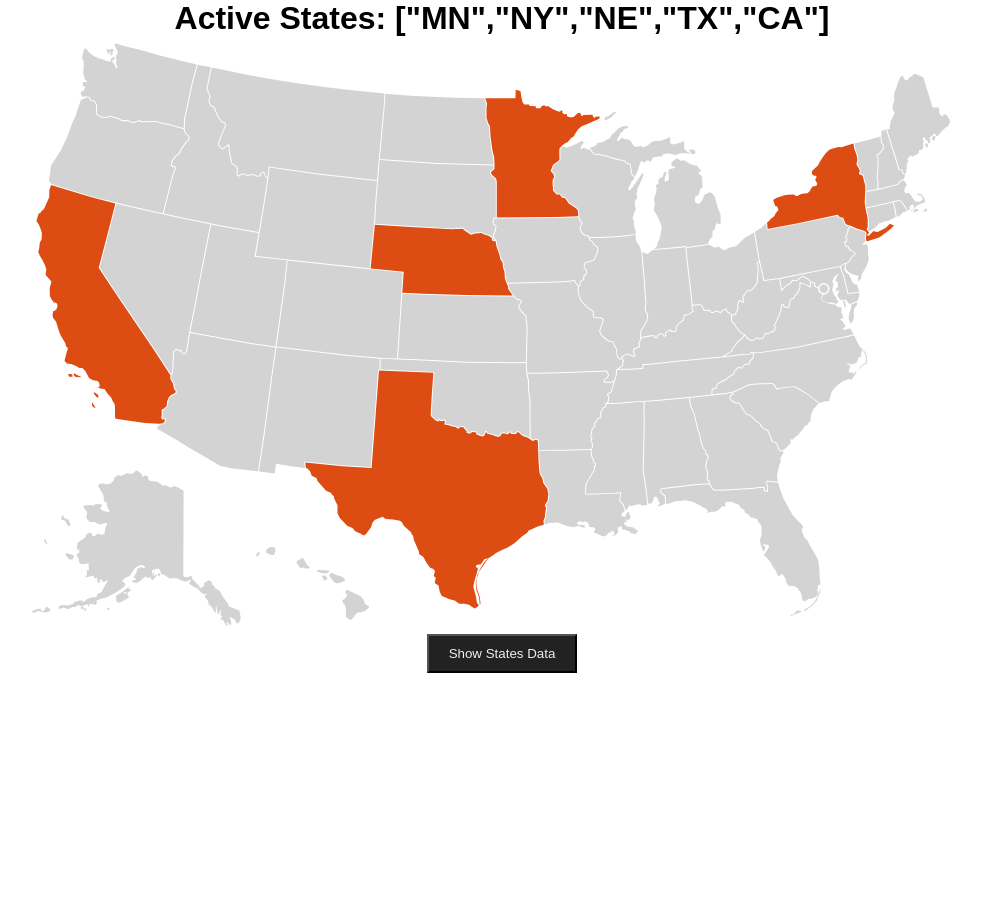
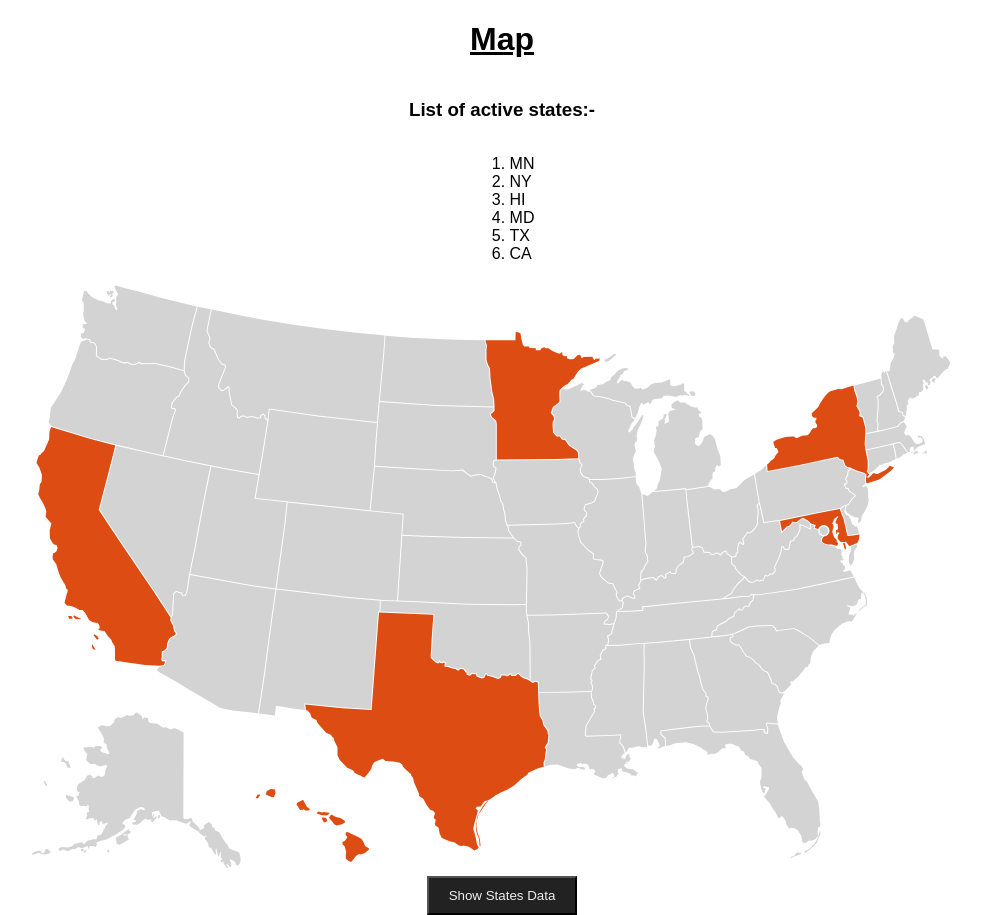
Before and after one commit to piyushabbi/piyRemapUsa, a React (Create React App) app: page / in a window 1280 px wide. Shown: the whole page, without its empty margins (138-1119 px from the left). Before the commit the page ends 800 px from the top, so only its background shows below. Built offline with nearby package versions, Linux system fonts and the light colour scheme.

Commit message:
Active State List

```diff
--- a/src/App.css
+++ b/src/App.css
@@ -1,5 +1,16 @@
+.App {
+	margin: 0 20px;
+}
+
 .App h1 {
   text-align: center;
+  text-decoration: underline;
+}
+
+.App .states {
+	display: flex;
+	flex-direction: column;
+	align-items: center;
 }
 
 .App pre code {
--- a/src/components/Map.js
+++ b/src/components/Map.js
@@ -3,7 +3,7 @@ import USAMap from './MapFile';
 
 class App extends Component {
 	state = {
-		activeStates: ['MN', 'NY', 'NE', 'TX', 'CA'],
+		activeStates: ['MN', 'NY', 'HI', 'MD', 'TX', 'CA'],
 		title: ''
 	};
 
@@ -26,7 +26,15 @@ class App extends Component {
 	render() {
 		return (
 			<div className="App">
-				<h1>Active States: {JSON.stringify(this.state.activeStates)}</h1>
+				<h1>Map</h1>
+				<div className="states">
+					<h3>List of active states:-</h3>
+					<ol>
+						{this.state.activeStates.map(state => (
+							<li key={state}>{state}</li>
+						))}
+					</ol>
+				</div>
 				<USAMap
 					customize={this.statesFilling()}
 					title={this.state.title}
--- a/src/index.css
+++ b/src/index.css
@@ -1,9 +1,8 @@
-* {
+body {
   margin: 0;
   padding: 0;
   font-family: sans-serif;
 }
-
 
 /* @TODO: Move to new file: Map Specific */
 .App svg {
```
Lines whose indentation alone changed are shown as unchanged.
